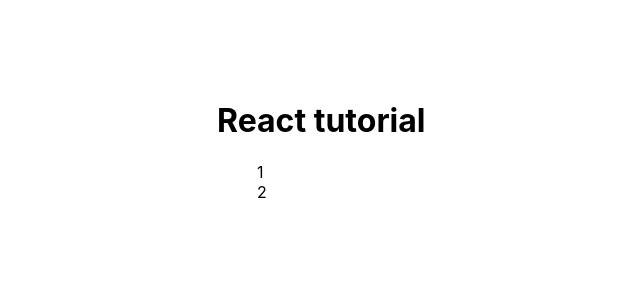
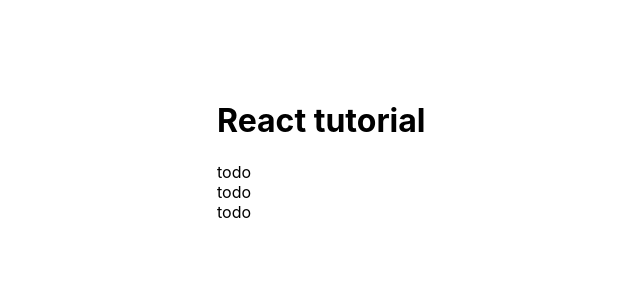
Before and after one commit to smoilovskiy/react-youtube, a React (Create React App) app: page / in a window 1280 px wide. Shown: the top 300 px of the page, without its empty margins (123-763 px from the left). Built offline with nearby package versions, Linux system fonts and the light colour scheme.

Commit message:
add todos

```diff
--- a/src/App.js
+++ b/src/App.js
@@ -2,6 +2,12 @@ import TodoList from './Todo/TodoList';
 
 
 function App() {
+  const todos = [
+    {id: 1, completed: false, title: 'Купить хлеб'},
+    {id: 2, completed: false, title: 'Купить масло'},
+    {id: 3, completed: false, title: 'Купить молоко'},
+  ]
+
   return (
     <div className="wrapper">
       <h1>React tutorial</h1>
--- /dev/null
+++ b/src/Todo/TodoItem.js
@@ -0,0 +1,7 @@
+import React from 'react';
+
+export default function TodoItem() {
+  return (
+    <li>todo</li>
+  )
+}
--- a/src/Todo/TodoList.js
+++ b/src/Todo/TodoList.js
@@ -1,16 +1,20 @@
 import React from 'react';
+import TodoItem from './TodoItem';
 
 const styles = {
   ul: {
-    listStyle: 'none'
+    listStyle: 'none',
+    margin: 0,
+    padding: 0
   }
 }
 
 export default function TodoList() {
   return (
     <ul style={styles.ul}>
-      <li>1</li>
-      <li>2</li>
+      <TodoItem></TodoItem>
+      <TodoItem></TodoItem>
+      <TodoItem></TodoItem>
     </ul>
   )
 }
```
